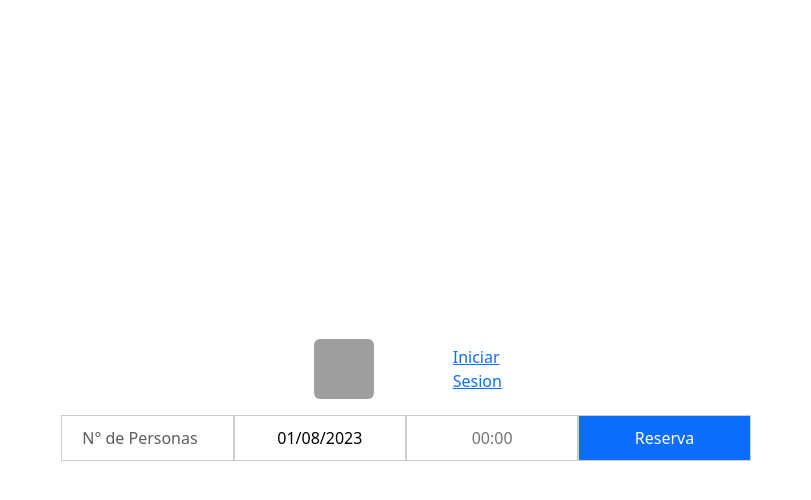
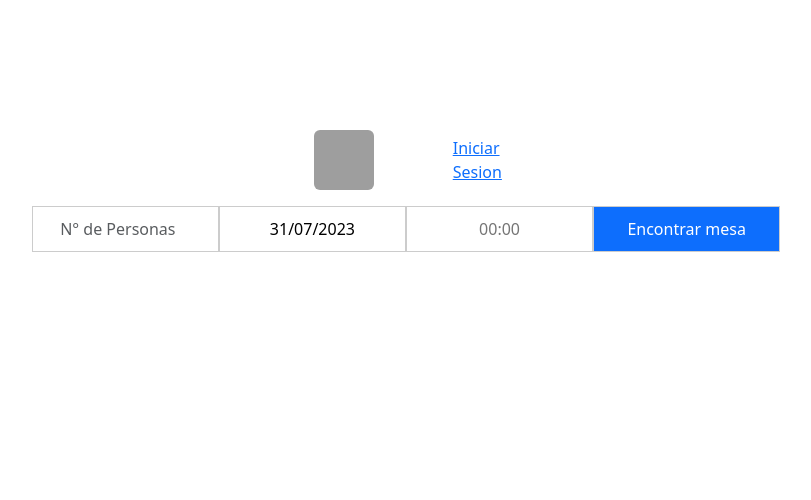
Before and after one commit to djauguust/Grupo2-TP3-Front-Restaurant-RollingCode, a React (Vite) app: page / in a window 1280 px wide. Shown: the top 500 px of the page, without its empty margins (234-1045 px from the left). Built offline with nearby package versions, Linux system fonts and the light colour scheme; data requests are answered from the project's data file; grey boxes are pictures that could not be loaded.

Commit message:
Utilizando use effect para realizar peticion get de fecha disponible

```diff
--- a/db.json
+++ b/db.json
@@ -65,6 +65,30 @@
       "date": "2023-08-25",
       "people": 2,
       "id": 11
+    },
+    {
+      "time": 1500,
+      "date": "2023-08-18",
+      "people": 1,
+      "id": 12
+    },
+    {
+      "time": 2100,
+      "date": "2023-08-19",
+      "people": 2,
+      "id": 13
+    },
+    {
+      "time": 1900,
+      "date": "2023-08-25",
+      "people": 2,
+      "id": 14
+    },
+    {
+      "time": 1900,
+      "date": "2023-08-31",
+      "people": 4,
+      "id": 15
     }
   ]
 }
--- a/src/components/pages/reservas/Reservas.jsx
+++ b/src/components/pages/reservas/Reservas.jsx
@@ -1,4 +1,4 @@
-import React, { useState, useContext } from "react";
+import React, { useState, useContext, useEffect } from "react";
 import { Container, Row, Col, Button, Form } from "react-bootstrap";
 import { useFormik, Field, ErrorMessage } from "formik";
 import * as Yup from "yup";
@@ -18,8 +18,9 @@ const Reservas = () => {
   let date = new Date();
   const [startDate, setStartDate] = useState(date);
   const handleDate = (date) => {
-    setStartDate(date);
+    setStartDate(date||null);
   };
+
 
   const convertDate = (date) => {
     const isoDateString = date.toISOString();
@@ -28,7 +29,7 @@ const Reservas = () => {
   };
   const filterMinDay = () => {
     const nextDay = new Date();
-    nextDay.setDate(date.getDate() + 1);
+    nextDay.setDate(date.getDate() +1) ;
     return nextDay;
   };
   const filterMaxDay = () => {
@@ -49,13 +50,26 @@ const Reservas = () => {
   };
   const filterTime = (time) => {
     const hours = new Date(time).getHours();
-    return hours >= 7 && hours <= 22;
+    return hours >= 7 && hours <= 22
   };
 
-  //Funcion para actualizar num de reservas
-  const updateReservation = (user)=>{
+  //useEffect
+  const  [availableData, setAvailabelData] = useState({})
+  useEffect(()=>{
 
-  }
+    if(startDate){
+      axios.get(`http://localhost:3000/reservas?date=${startDate}`)
+      .then(response=>{
+        // setAvailabelData(response.data)
+        console.log("Datos del servidor ",response.data)
+      })
+      .catch(error=>{
+        console.log('Error al obtener disponibilidad: ', error)
+      })
+
+    }
+
+  }, [startDate])
 
   //Formik y yup
   const initialValues = {
@@ -149,13 +163,13 @@ const Reservas = () => {
                   <Form.Group controlId="date">
                     <DatePicker
                       className="inputReservation"
-                      selected={filterMinDay()}
+                      selected={startDate}
                       onChange={handleDate}
                       minDate={filterMinDay()}
                       maxDate={filterMaxDay()}
                       dateFormat="dd/MM/yyyy"
                       filterDate={(date) => date.getDay() !== 1}
-                      // value={values.date}
+                      placeholderText="00/00/00"
                       required
                     />
                   </Form.Group>
@@ -186,7 +200,7 @@ const Reservas = () => {
                     type="submit"
                     className="inputReservation"
                   >
-                    Reserva
+                    Encontrar mesa
                   </Button>
                 </Col>
                 </Row>
--- a/src/components/pages/reservas/reserva.css
+++ b/src/components/pages/reservas/reserva.css
@@ -2,7 +2,7 @@
   height: 100vh;
   display: flex;
   justify-content: center;
-  align-items: center;
+  margin-top: 100px;
 }
 
 .reservation-container {
```
